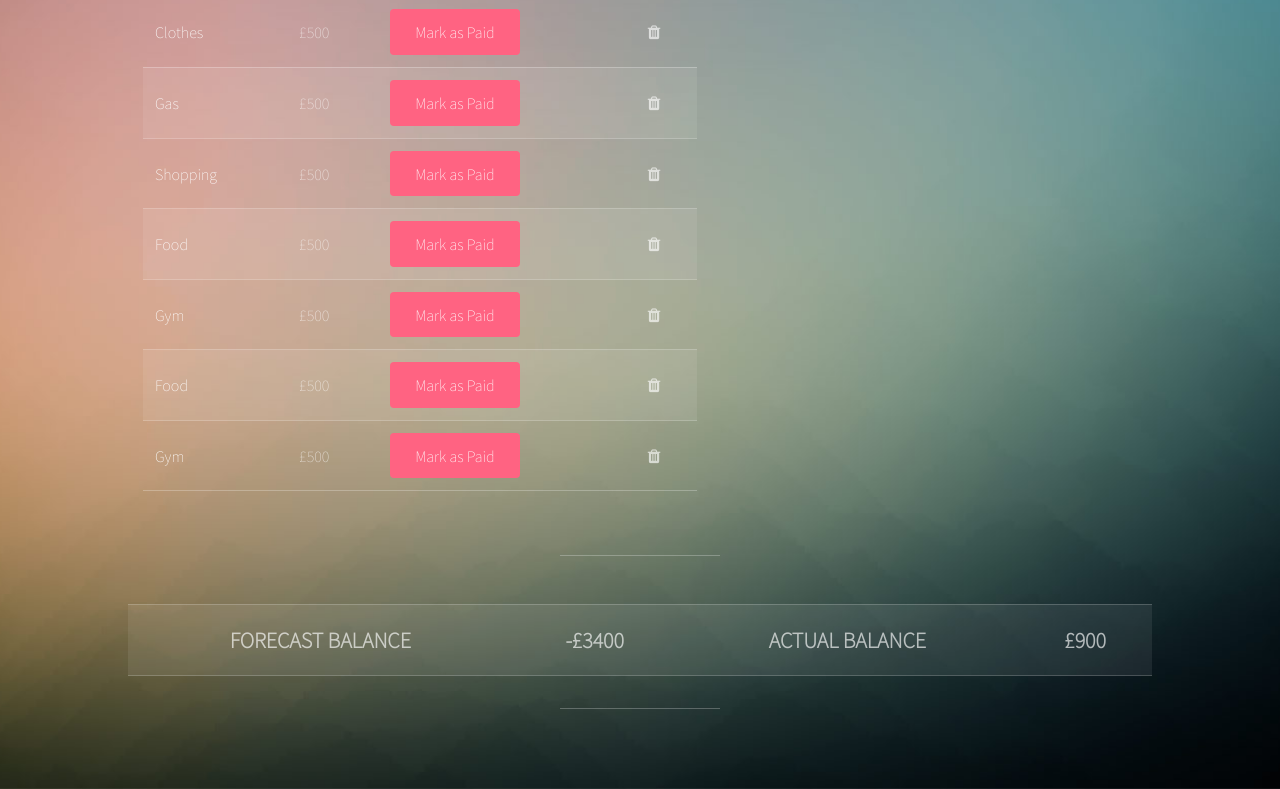
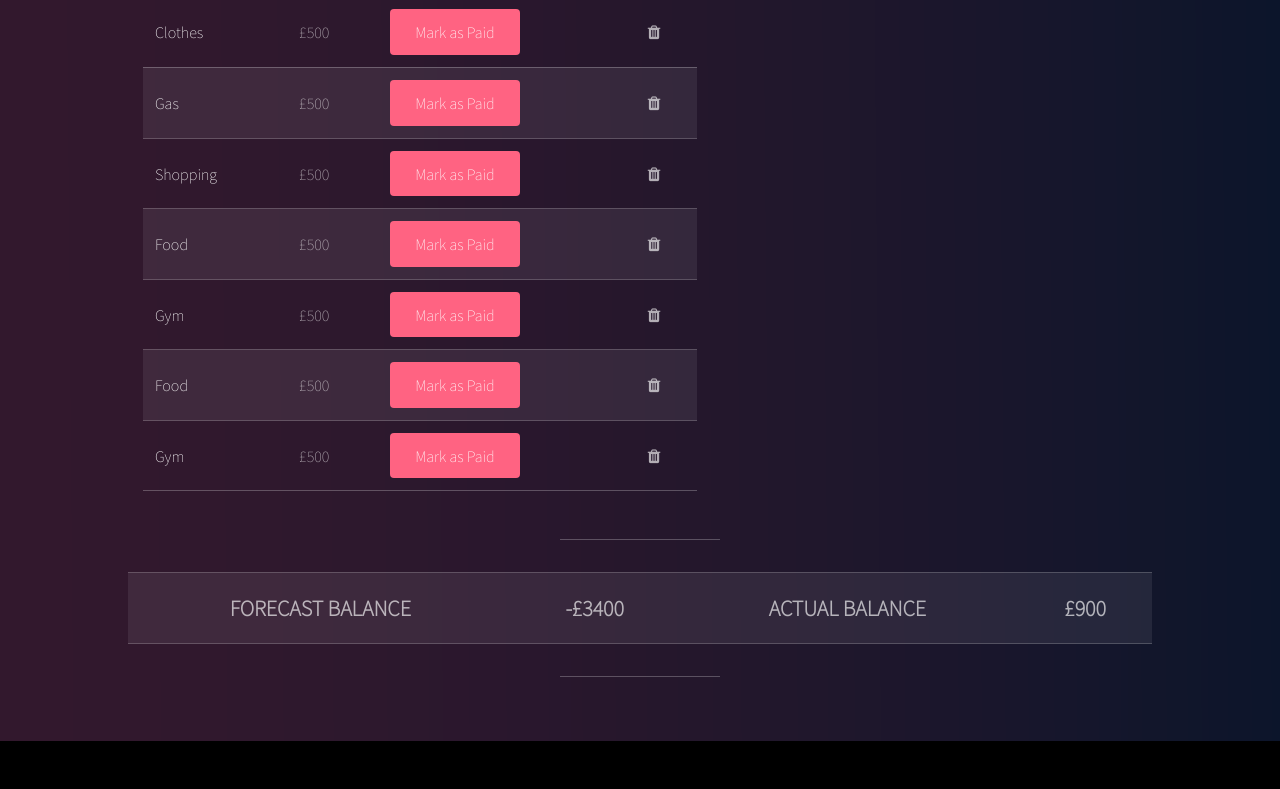
Before and after one commit to Hack24-2018-Merge-Conflicts/WhoMePays, a plain HTML site: page index.html in a window 1280 px wide. Shown: the part 1354-2143 px from the top of the page. After the commit the page ends 2095 px from the top, so only its background shows below. Drawn offline with Linux system fonts and the light colour scheme.

Commit message:
Added Prince-tastic background gradient

```diff
--- a/assets/css/main.css
+++ b/assets/css/main.css
@@ -1432,7 +1432,7 @@
 
 	body {
 		background-color: #000;
-		background-image: url("../../images/bg.jpg");
+		background-image: url("../../images/image-bg.png");
 		background-size: cover;
 		background-position: top center;
 	}
@@ -2649,13 +2649,13 @@
 			border-top: solid 1px rgba(255, 255, 255, 0.25);
 			width: 10em;
 			display: block;
-			margin: 0 auto 3em auto;
+			margin: 0 auto 2em auto;
 		}
 
 		@media screen and (max-width: 1280px) {
 
 			#footer {
-				padding: 2em 0 2em 0;
+				padding: 1em 0 1em 0;
 			}
 
 		}
```
Also changed, not shown: images/image-bg.png (added).
